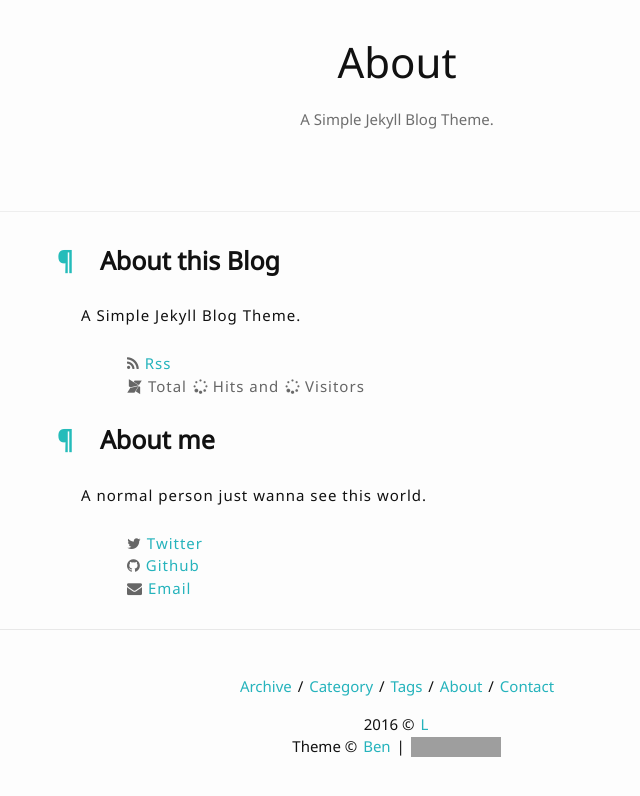
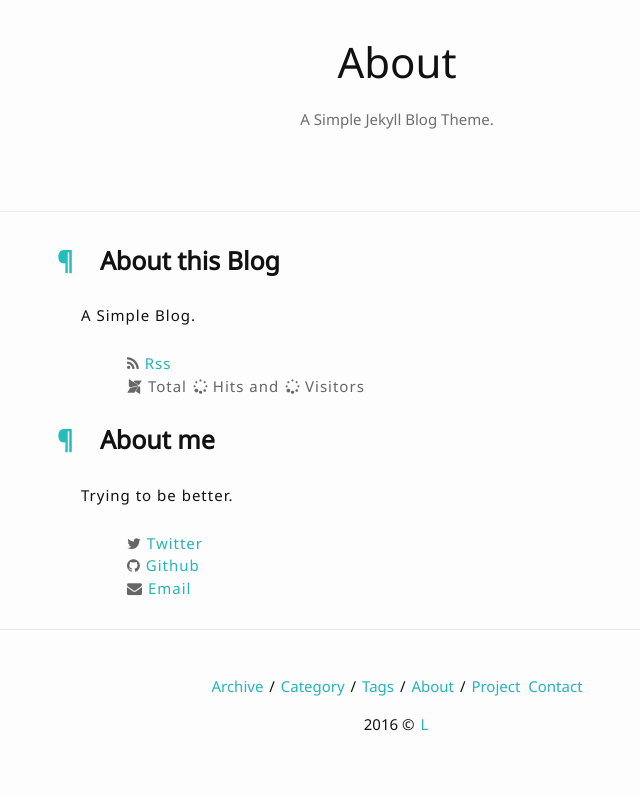
Before and after one commit to liuyanfight/liuyanfight.github.io, a Jekyll site: the page built from about.html, in a window 1280 px wide. Shown: the top 796 px of the page, without its empty margins (243-883 px from the left). Built offline with Jekyll 4.4.1, drawn with Linux system fonts in a browser that asks for light colours; nearby versions of some CDN libraries; comment, search, counter and statistics services are not loaded; grey boxes are pictures that could not be loaded.

Commit message:
Nice blog
主题微调

```diff
--- a/_includes/footer.html
+++ b/_includes/footer.html
@@ -8,6 +8,7 @@
 		<a class="link" href="{{ site.baseurl }}/category/">Category</a> /
 		<a class="link" href="{{ site.baseurl }}/tags/">Tags</a> /
 		<a class="link" href="{{ site.baseurl }}/about/">About</a> /
+    <a class="link" href="{{ site.baseurl }}/project/">Project</a>
 		<a class="link" href="{{ site.baseurl }}/contact/">Contact</a>
         </p>
 
@@ -16,13 +17,6 @@
 
 		<a class="link" href="{{ site.baseurl }}">{{ site.name }}</a>
 		<br>
-		<span>Theme &copy; <a class="link" href="https://twitter.com/itisbenjamin1" target="_blank"> Ben</a> | </span>
-				<iframe
-			style="margin-left: 2px; margin-bottom:-5px;"
-			frameborder="0" scrolling="0" width="91px" height="20px"
-			src="https://ghbtns.com/github-btn.html?user=itisbenjamin&repo=Nice_Blog&type=star&count=true" >
-		</iframe>
-
     </center>
 
   </div>
--- a/_posts/2016-03-30-welcome.markdown
+++ b/_posts/2016-03-30-welcome.markdown
@@ -5,7 +5,7 @@ subtitle: "A simple Jekyll blog theme."
 date: 2016-03-30
 author: Benjamin
 category: Jekyll
-tags: jekyll github blog
+tags: jekyll blog
 finished: true
 ---
 
--- a/about.html
+++ b/about.html
@@ -6,14 +6,14 @@ permalink: /about/
 ---
 
 <h2>About this Blog</h2>
-<p>A Simple Jekyll Blog Theme. </p>
+<p>A Simple Blog. </p>
 	<p><ul class="about-list">
 		<li><i class="fa fa-rss"></i><a href="{{ site.url }}{{ site.baseurl }}/feed.xml"> Rss</a></li>
 		<li><i class="fa fa-modx"></i> Total <span id="busuanzi_value_site_pv"><i class="fa fa-spinner fa-pulse"></i></span> Hits and <span id="busuanzi_value_site_uv"><i class="fa fa-spinner fa-pulse"></i></span> Visitors</li>
 	</ul></p>
 
 <h2>About me</h2>
-<p>A normal person just wanna see this world. </p>
+<p>Trying to be better. </p>
     <p><ul class="about-list">
 		<li>
 			<i class="fa fa-twitter"></i><a href="https://twitter.com/{{ site.twitter_username }}"> Twitter</a>
```
Also changed, not shown: _posts/2016-08-31-First-week-in-Sydney.md (+5 -1 lines), index.html (+8 -0 lines), project.html (added, +22 -0 lines), 404.html (line endings or trailing spaces), img/blog/404.png (deleted), img/blog/about.png (deleted), img/blog/archive.png (deleted), img/blog/category.png (deleted), img/blog/contact.png (deleted), img/blog/index.png (deleted), img/blog/skillstree.png (deleted), img/blog/tags.png (deleted), img/code.png (deleted).
